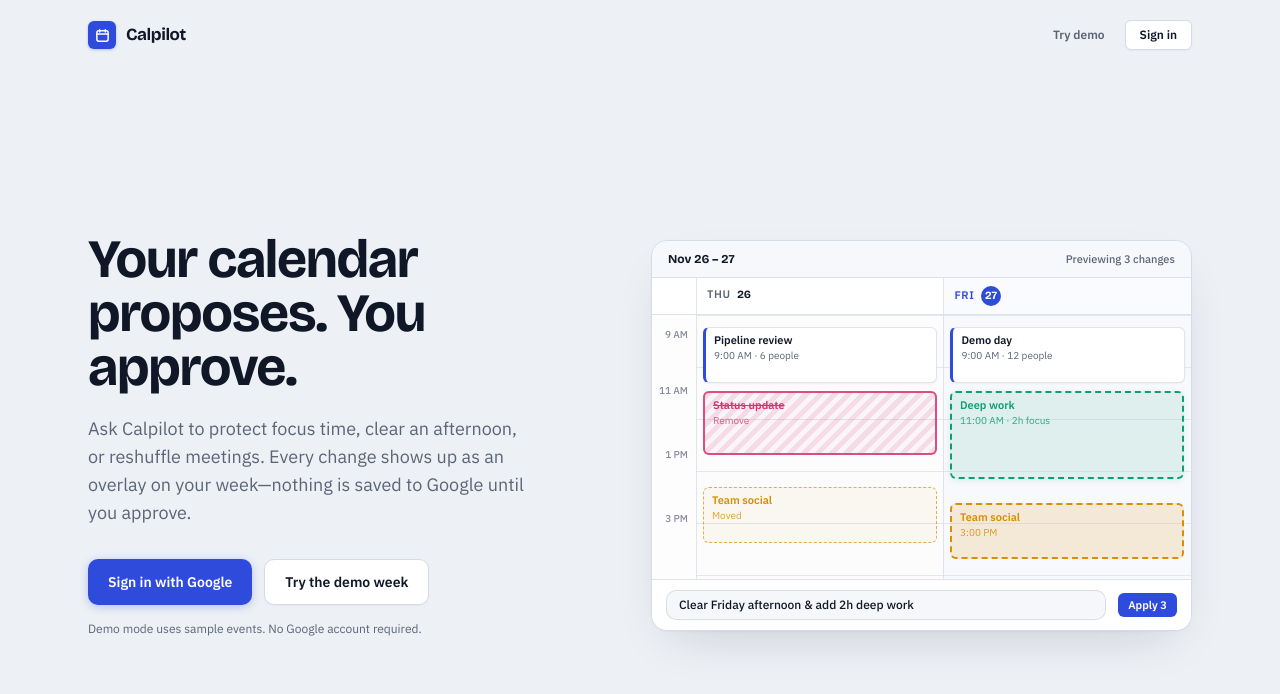
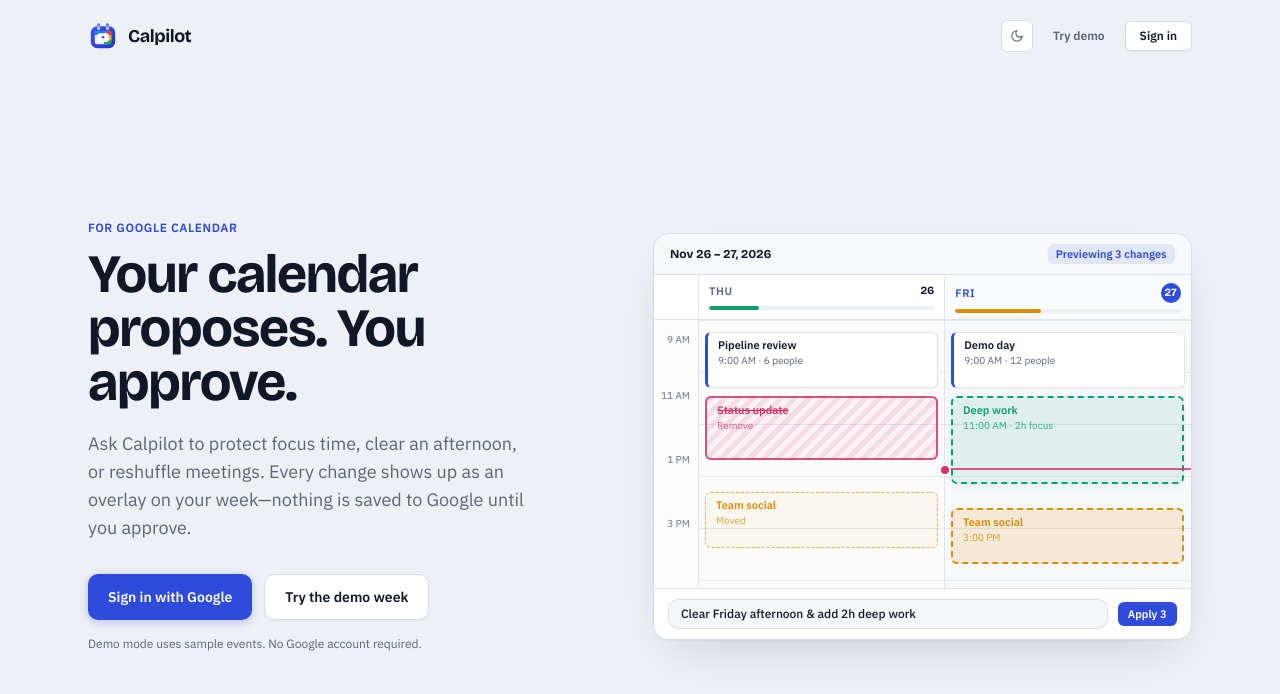
Before and after one commit to Varshithvhegde/Calpilot, a Next.js app: page / in a window 1280 px wide. Shown: the top 694 px of the page. Built offline with nearby package versions, Linux system fonts and the light colour scheme; no server answers.

Commit message:
Add Calpilot vector logo, favicon, and polish landing and calendar UI

```diff
--- a/src/components/Landing.tsx
+++ b/src/components/Landing.tsx
@@ -1,6 +1,7 @@
 'use client';
 import { signIn } from 'next-auth/react';
 import { useEffect, useState } from 'react';
+import Logo from './Logo';
 
 const DEMO_PROMPT = 'Clear Friday afternoon & add 2h deep work';
 
@@ -49,43 +50,63 @@ function MiniWeek() {
     };
   }, []);
 
-  const col = 'relative h-[264px] flex-1 border-l border-line/70 hour-lines';
+  const col = 'relative h-[268px] flex-1 border-l border-line/70 hour-lines';
   const block =
-    'absolute left-1.5 right-1.5 rounded-[6px] px-2 py-1.5 text-[11px] leading-tight transition-all duration-300';
+    'absolute left-1.5 right-1.5 rounded-[6px] px-2.5 py-1.5 text-[11px] leading-tight transition-all duration-300';
 
   return (
     <div
       className="settle overflow-hidden rounded-[16px] border border-line bg-surface shadow-[0_1px_2px_rgba(16,24,40,0.04),0_20px_48px_-20px_rgba(16,24,40,0.18)]"
       aria-hidden
     >
-      {/* Window chrome / calendar header */}
+      {/* Calendar window header */}
       <div className="flex items-center justify-between border-b border-line/80 bg-paper/45 px-4 py-2.5 text-xs">
-        <div className="flex items-center gap-2 font-display font-semibold text-ink">
-          <span>Nov 26 – 27</span>
-        </div>
-        <span className="text-[11px] font-medium text-mute">
-          {phase === 2 ? 'Previewing 3 changes' : phase === 3 ? 'Changes applied' : 'Your calendar'}
+        <span className="font-display font-semibold text-ink">Nov 26 – 27, 2026</span>
+        <span
+          className={`rounded-[6px] px-2 py-0.5 text-[11px] font-semibold ${
+            phase === 2
+              ? 'bg-cobalt/10 text-cobalt'
+              : phase === 3
+                ? 'bg-add/15 text-add'
+                : 'text-mute'
+          }`}
+        >
+          {phase === 2 ? 'Previewing 3 changes' : phase === 3 ? 'Changes applied' : 'Your week'}
         </span>
       </div>
 
-      {/* Day headers */}
+      {/* Day headers + heat strips */}
       <div className="grid grid-cols-[44px_1fr_1fr] border-b border-line/80 bg-surface text-[11px]">
         <div />
-        <div className="border-l border-line/70 px-2.5 py-2">
-          <span className="font-semibold uppercase tracking-wider text-mute">Thu</span>{' '}
-          <span className="ml-1 font-display font-bold text-ink">26</span>
+        <div className="border-l border-line/70 px-2.5 pt-2 pb-1.5">
+          <div className="flex items-center justify-between">
+            <span className="font-semibold uppercase tracking-wider text-mute">Thu</span>
+            <span className="font-display font-bold text-ink">26</span>
+          </div>
+          <div className="mt-1.5 h-1 w-full overflow-hidden rounded-full bg-paper">
+            <div
+              className={`h-full rounded-full transition-all duration-300 ${phase >= 2 ? 'w-[22%] bg-add' : 'w-[68%] bg-drop'}`}
+            />
+          </div>
         </div>
-        <div className="border-l border-line/70 bg-cobalt/[0.025] px-2.5 py-2">
-          <span className="font-semibold uppercase tracking-wider text-cobalt">Fri</span>{' '}
-          <span className="ml-1 inline-grid h-5 w-5 place-items-center rounded-full bg-cobalt font-display text-[11px] font-bold text-white">
-            27
-          </span>
+        <div className="border-l border-line/70 bg-cobalt/[0.025] px-2.5 pt-2 pb-1.5">
+          <div className="flex items-center justify-between">
+            <span className="font-semibold uppercase tracking-wider text-cobalt">Fri</span>
+            <span className="inline-grid h-5 w-5 place-items-center rounded-full bg-cobalt font-display text-[11px] font-bold text-white">
+              27
+            </span>
+          </div>
+          <div className="mt-1.5 h-1 w-full overflow-hidden rounded-full bg-paper">
+            <div
+              className={`h-full rounded-full transition-all duration-300 ${phase >= 2 ? 'w-[38%] bg-shift' : 'w-[18%] bg-add'}`}
+            />
+          </div>
         </div>
       </div>
 
       {/* Time grid */}
       <div className="grid grid-cols-[44px_1fr_1fr] bg-paper/20">
-        <div className="relative h-[264px] bg-surface/60 text-[10px] font-medium tabular-nums text-mute/75">
+        <div className="relative h-[268px] bg-surface/60 text-[10px] font-medium tabular-nums text-mute/75">
           <span className="absolute right-2 top-3">9 AM</span>
           <span className="absolute right-2 top-[68px]">11 AM</span>
           <span className="absolute right-2 top-[132px]">1 PM</span>
@@ -145,6 +166,12 @@ function MiniWeek() {
             <div className="mt-0.5 text-[10px] text-mute">9:00 AM · 12 people</div>
           </div>
 
+          {/* Live current-time line */}
+          <div className="pointer-events-none absolute left-0 right-0 top-[148px] z-10">
+            <div className="h-[1.5px] bg-drop/80" />
+            <div className="-ml-1 -mt-[4px] h-2 w-2 rounded-full bg-drop ring-2 ring-surface" />
+          </div>
+
           {phase === 2 && (
             <>
               <div
@@ -182,7 +209,7 @@ function MiniWeek() {
       </div>
 
       {/* Bottom prompt bar */}
-      <div className="flex items-center justify-between gap-3 border-t border-line/80 bg-surface px-3.5 py-2.5">
+      <div className="flex items-center justify-between gap-2.5 border-t border-line/80 bg-surface px-3.5 py-2.5">
         <div className="flex min-w-0 flex-1 items-center gap-2 rounded-[10px] border border-line/90 bg-paper/50 px-3 py-1.5 text-xs">
           <span className="truncate font-medium text-ink">
             {typed || <span className="text-mute">Ask Calpilot to adjust your week...</span>}
@@ -205,22 +232,46 @@ function MiniWeek() {
 }
 
 export default function Landing({ onDemo }: { onDemo: () => void }) {
+  const [dark, setDark] = useState(false);
+
+  useEffect(() => {
+    setDark(document.documentElement.classList.contains('dark'));
+  }, []);
+
+  const toggleTheme = () => {
+    const next = !dark;
+    setDark(next);
+    document.documentElement.classList.toggle('dark', next);
+    try {
+      localStorage.setItem('cc-theme', next ? 'dark' : 'light');
+    } catch {}
+  };
+
   return (
     <div className="flex min-h-screen flex-col bg-paper text-ink">
       <header className="mx-auto flex w-full max-w-6xl items-center justify-between px-6 py-5">
         <div className="flex items-center gap-2.5">
-          <div
-            className="grid h-7 w-7 place-items-center rounded-[6px] bg-cobalt text-white shadow-[0_1px_3px_rgba(47,75,219,0.28)]"
-            aria-hidden
-          >
-            <svg width="15" height="15" viewBox="0 0 16 16" fill="none">
-              <rect x="2" y="3" width="12" height="11" rx="2" stroke="currentColor" strokeWidth="1.6" />
-              <path d="M5 1.75V4.25M11 1.75V4.25M2 6.5H14" stroke="currentColor" strokeWidth="1.6" strokeLinecap="round" />
-            </svg>
-          </div>
-          <span className="font-display text-[17px] font-bold tracking-tight text-ink">Calpilot</span>
+          <Logo size={30} />
+          <span className="font-display text-lg font-bold tracking-tight text-ink">Calpilot</span>
         </div>
         <div className="flex items-center gap-2">
+          <button
+            onClick={toggleTheme}
+            className="grid h-8 w-8 place-items-center rounded-[6px] border border-line bg-surface text-mute transition hover:border-ink/30 hover:text-ink"
+            aria-label={dark ? 'Switch to light mode' : 'Switch to dark mode'}
+            title={dark ? 'Light mode' : 'Dark mode'}
+          >
+            {dark ? (
+              <svg width="14" height="14" viewBox="0 0 24 24" fill="none" stroke="currentColor" strokeWidth="2" strokeLinecap="round" strokeLinejoin="round">
+                <circle cx="12" cy="12" r="4" />
+                <path d="M12 2v2M12 20v2M4.93 4.93l1.41 1.41M17.66 17.66l1.41 1.41M2 12h2M20 12h2M6.34 17.66l-1.41 1.41M19.07 4.93l-1.41 1.41" />
+              </svg>
+            ) : (
+              <svg width="14" height="14" viewBox="0 0 24 24" fill="none" stroke="currentColor" strokeWidth="2" strokeLinecap="round" strokeLinejoin="round">
+                <path d="M12 3a6 6 0 0 0 9 9 9 9 0 1 1-9-9Z" />
+              </svg>
+            )}
+          </button>
           <button
             onClick={onDemo}
             className="rounded-[6px] px-3 py-1.5 text-xs font-semibold text-mute transition hover:bg-surface/80 hover:text-ink"
@@ -236,8 +287,9 @@ export default function Landing({ onDemo }: { onDemo: () => void }) {
         </div>
       </header>
 
-      <main className="mx-auto grid w-full max-w-6xl flex-1 items-center gap-12 px-6 py-10 lg:grid-cols-[1fr_1.05fr] lg:py-16">
+      <main className="mx-auto grid w-full max-w-6xl flex-1 items-center gap-12 px-6 py-10 lg:grid-cols-[0.98fr_1.02fr] lg:py-16">
         <section>
+          <p className="mb-3 text-xs font-semibold uppercase tracking-wider text-cobalt">For Google Calendar</p>
           <h1 className="font-display text-4xl font-bold leading-[1.06] tracking-tight text-ink sm:text-5xl lg:text-[54px]">
             Your calendar proposes. You approve.
           </h1>
@@ -248,13 +300,13 @@ export default function Landing({ onDemo }: { onDemo: () => void }) {
           <div className="mt-8 flex flex-wrap gap-3">
             <button
               onClick={() => signIn('google')}
-              className="rounded-[10px] bg-cobalt px-5 py-3 text-sm font-semibold text-white shadow-[0_2px_8px_rgba(47,75,219,0.28)] transition hover:bg-cobalt/90"
+              className="inline-flex items-center gap-2 rounded-[10px] bg-cobalt px-5 py-3 text-sm font-semibold text-white shadow-[0_2px_8px_rgba(47,75,219,0.28)] transition hover:bg-cobalt/90 active:scale-[0.99]"
             >
               Sign in with Google
             </button>
             <button
               onClick={onDemo}
-              className="rounded-[10px] border border-line bg-surface px-5 py-3 text-sm font-semibold text-ink shadow-[0_1px_2px_rgba(16,24,40,0.04)] transition hover:border-ink/30 hover:bg-surface/80"
+              className="rounded-[10px] border border-line bg-surface px-5 py-3 text-sm font-semibold text-ink shadow-[0_1px_2px_rgba(16,24,40,0.04)] transition hover:border-ink/30 hover:bg-surface/80 active:scale-[0.99]"
             >
               Try the demo week
             </button>
--- /dev/null
+++ b/src/components/Logo.tsx
@@ -0,0 +1,55 @@
+export default function Logo({ size = 28 }: { size?: number }) {
+  return (
+    <svg
+      width={size}
+      height={size}
+      viewBox="0 0 64 64"
+      fill="none"
+      xmlns="http://www.w3.org/2000/svg"
+      aria-hidden="true"
+      className="shrink-0"
+    >
+      <defs>
+        <linearGradient id="calpilot-body" x1="12" y1="12" x2="52" y2="58" gradientUnits="userSpaceOnUse">
+          <stop offset="0%" stopColor="#3B56EE" />
+          <stop offset="100%" stopColor="#2336C8" />
+        </linearGradient>
+        <linearGradient id="calpilot-ring" x1="0" y1="0" x2="0" y2="1">
+          <stop offset="0%" stopColor="#4A64F5" />
+          <stop offset="100%" stopColor="#DCE3FF" />
+        </linearGradient>
+        <clipPath id="calpilot-inner-clip">
+          <rect x="14" y="21" width="36" height="29" rx="7" />
+        </clipPath>
+      </defs>
+
+      {/* Outer calendar body */}
+      <rect x="6" y="11" width="52" height="47" rx="14" fill="url(#calpilot-body)" />
+
+      {/* Top calendar rings */}
+      <rect x="19" y="5" width="7" height="14" rx="3.5" fill="url(#calpilot-ring)" />
+      <rect x="38" y="5" width="7" height="14" rx="3.5" fill="url(#calpilot-ring)" />
+
+      {/* Inner multi-color Google Calendar inspired frame */}
+      <g clipPath="url(#calpilot-inner-clip)">
+        <rect x="14" y="21" width="36" height="29" fill="#EEF1FA" />
+        {/* Top-left blue */}
+        <rect x="14" y="21" width="24" height="9" fill="#1A85F0" />
+        {/* Top-right red */}
+        <rect x="38" y="21" width="12" height="10" fill="#EA4335" />
+        {/* Mid-right yellow */}
+        <rect x="38" y="31" width="12" height="10" fill="#FBBC04" />
+        {/* Bottom-right green */}
+        <rect x="34" y="41" width="16" height="9" fill="#22A957" />
+        {/* Center white rounded card */}
+        <rect x="20" y="26" width="24" height="19" rx="5" fill="#FFFFFF" />
+      </g>
+
+      {/* 4-point cobalt sparkle */}
+      <path
+        d="M32 29.5C32.55 33.05 33.45 33.95 37 34.5C33.45 35.05 32.55 35.95 32 39.5C31.45 35.95 30.55 35.05 27 34.5C30.55 33.95 31.45 33.05 32 29.5Z"
+        fill="#2F4BDB"
+      />
+    </svg>
+  );
+}
```
Also changed, not shown: src/components/CalendarApp.tsx (+10 -9 lines), src/app/icon.svg (added).
